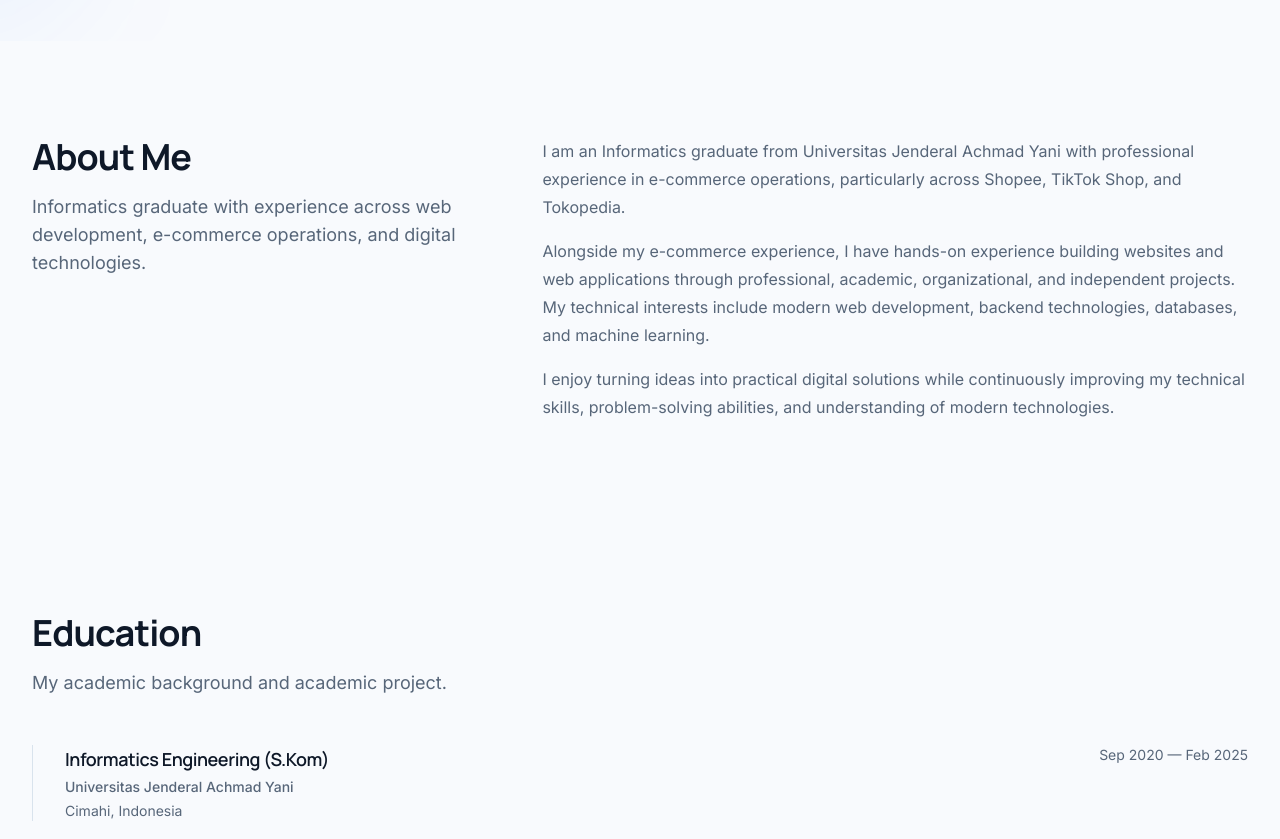
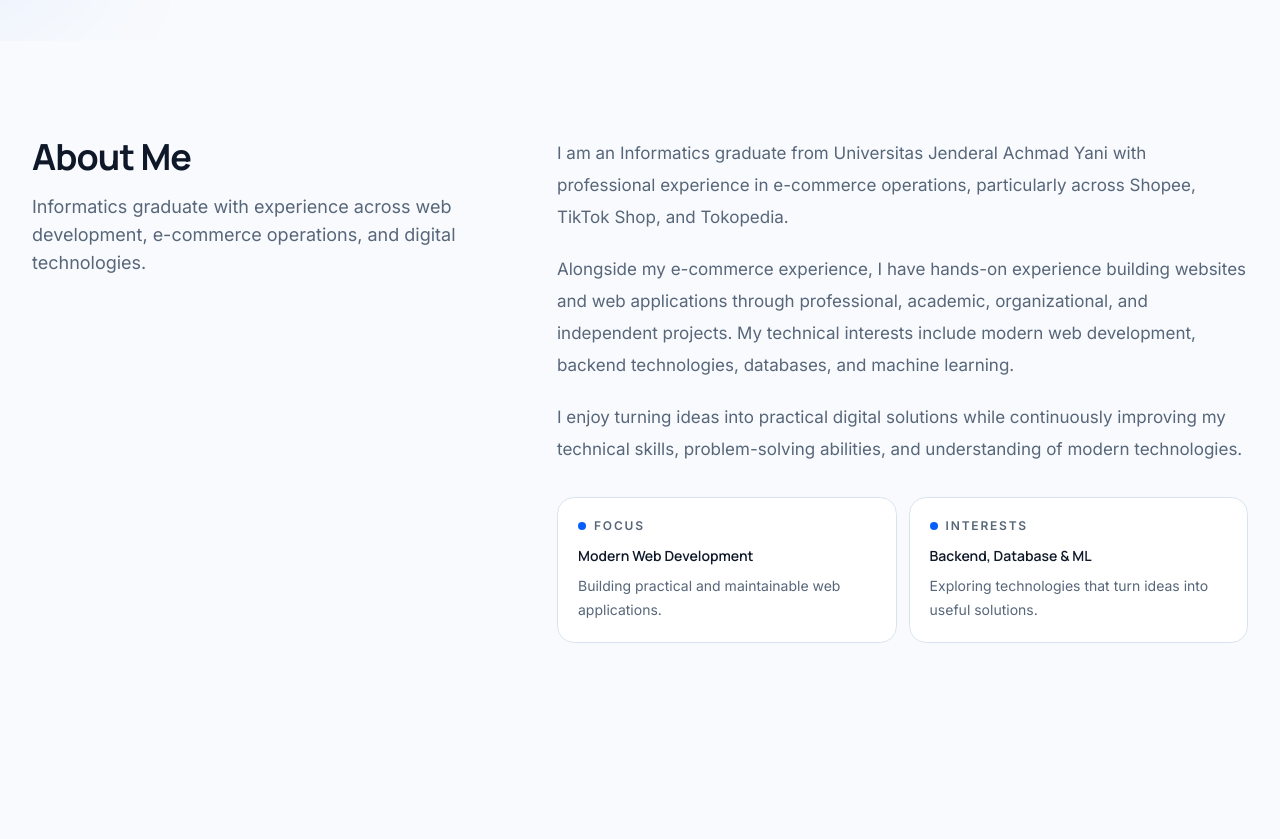
Before and after one commit to kemod/dafa-portofolio, a Next.js app: page / in a window 1280 px wide. Shown: the part 760-1599 px from the top of the page. Built offline with nearby package versions, Linux system fonts and the light colour scheme.

Commit message:
feat: polish about section

```diff
--- a/src/components/sections/about.tsx
+++ b/src/components/sections/about.tsx
@@ -6,13 +6,21 @@ export function About() {
   return (
     <Section id="about">
       <Container>
-        <div className="grid gap-10 lg:grid-cols-[0.8fr_1.2fr] lg:items-start">
+        <div className="grid gap-12 lg:grid-cols-[0.8fr_1.2fr] lg:gap-16 lg:items-start">
+          {/* Section heading */}
+          <div className="animate-in fade-in slide-in-from-bottom-4 duration-700">
             <SectionHeader
               title="About Me"
               description="Informatics graduate with experience across web development, e-commerce operations, and digital technologies."
             />
+          </div>
 
-          <div className="space-y-4 text-base leading-7 text-muted-foreground">
+          {/* Content */}
+          <div
+            className="animate-in fill-mode-both fade-in slide-in-from-bottom-4 space-y-8 duration-700"
+            style={{ animationDelay: "150ms" }}
+          >
+            <div className="space-y-5 text-base leading-7 text-muted-foreground sm:text-[17px] sm:leading-8">
               <p>
                 I am an Informatics graduate from Universitas Jenderal Achmad
                 Yani with professional experience in e-commerce operations,
@@ -22,9 +30,9 @@ export function About() {
               <p>
                 Alongside my e-commerce experience, I have hands-on experience
                 building websites and web applications through professional,
-              academic, organizational, and independent projects. My technical
-              interests include modern web development, backend technologies,
-              databases, and machine learning.
+                academic, organizational, and independent projects. My
+                technical interests include modern web development, backend
+                technologies, databases, and machine learning.
               </p>
 
               <p>
@@ -33,6 +41,52 @@ export function About() {
                 abilities, and understanding of modern technologies.
               </p>
             </div>
+
+            {/* Focus highlights */}
+            <div className="grid gap-3 sm:grid-cols-2">
+              <div className="group rounded-xl border bg-card p-5 transition-all duration-300 hover:-translate-y-1 hover:border-primary/30 hover:shadow-sm">
+                <div className="mb-3 flex items-center gap-2">
+                  <span
+                    aria-hidden="true"
+                    className="h-2 w-2 rounded-full bg-primary"
+                  />
+
+                  <span className="text-xs font-semibold uppercase tracking-[0.15em] text-muted-foreground">
+                    Focus
+                  </span>
+                </div>
+
+                <p className="font-heading text-sm font-semibold">
+                  Modern Web Development
+                </p>
+
+                <p className="mt-2 text-sm leading-6 text-muted-foreground">
+                  Building practical and maintainable web applications.
+                </p>
+              </div>
+
+              <div className="group rounded-xl border bg-card p-5 transition-all duration-300 hover:-translate-y-1 hover:border-primary/30 hover:shadow-sm">
+                <div className="mb-3 flex items-center gap-2">
+                  <span
+                    aria-hidden="true"
+                    className="h-2 w-2 rounded-full bg-primary"
+                  />
+
+                  <span className="text-xs font-semibold uppercase tracking-[0.15em] text-muted-foreground">
+                    Interests
+                  </span>
+                </div>
+
+                <p className="font-heading text-sm font-semibold">
+                  Backend, Database &amp; ML
+                </p>
+
+                <p className="mt-2 text-sm leading-6 text-muted-foreground">
+                  Exploring technologies that turn ideas into useful solutions.
+                </p>
+              </div>
+            </div>
+          </div>
         </div>
       </Container>
     </Section>
```
Lines whose indentation alone changed are shown as unchanged.
